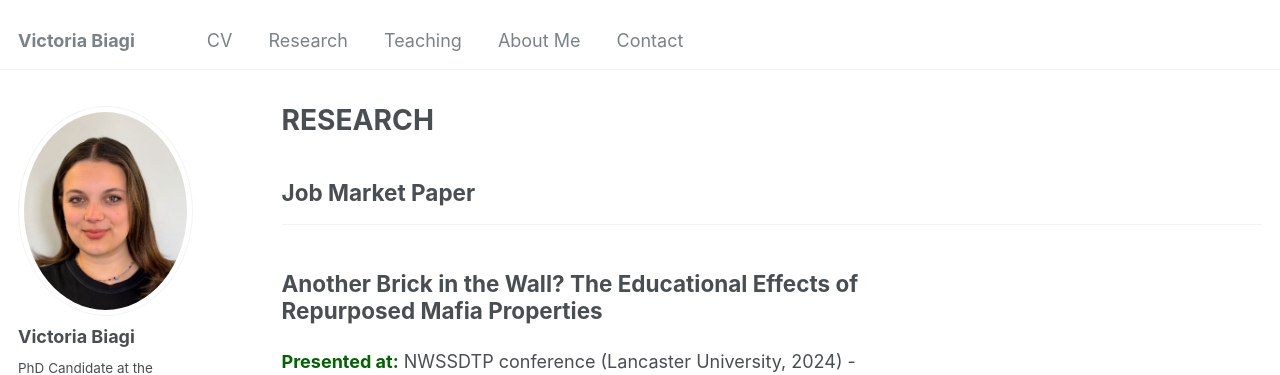
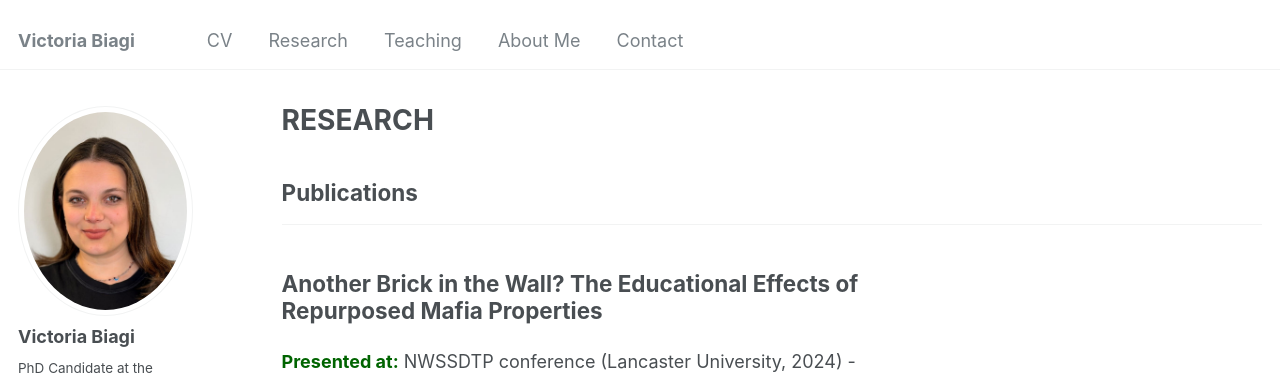
Before and after one commit to victoriabiagi/victoriabiagi.github.io, a Jekyll site: the page built from _pages/publications.html, in a window 1280 px wide and 900 px high. Shown: the top 375 px of the window. Built offline with Jekyll 4.4.1, drawn with Linux system fonts in a browser that asks for light colours.

Commit message:
Update _config.yml

```diff
--- a/_config.yml
+++ b/_config.yml
@@ -77,7 +77,7 @@ author:
 # Publication Category - The following the list of publication categories and their headings
 publication_category:
   jobs:
-    title: 'Job Market Paper'
+    title: 'Publications'
   manuscripts:
     title: 'Working Papers'
   conferences:
```
